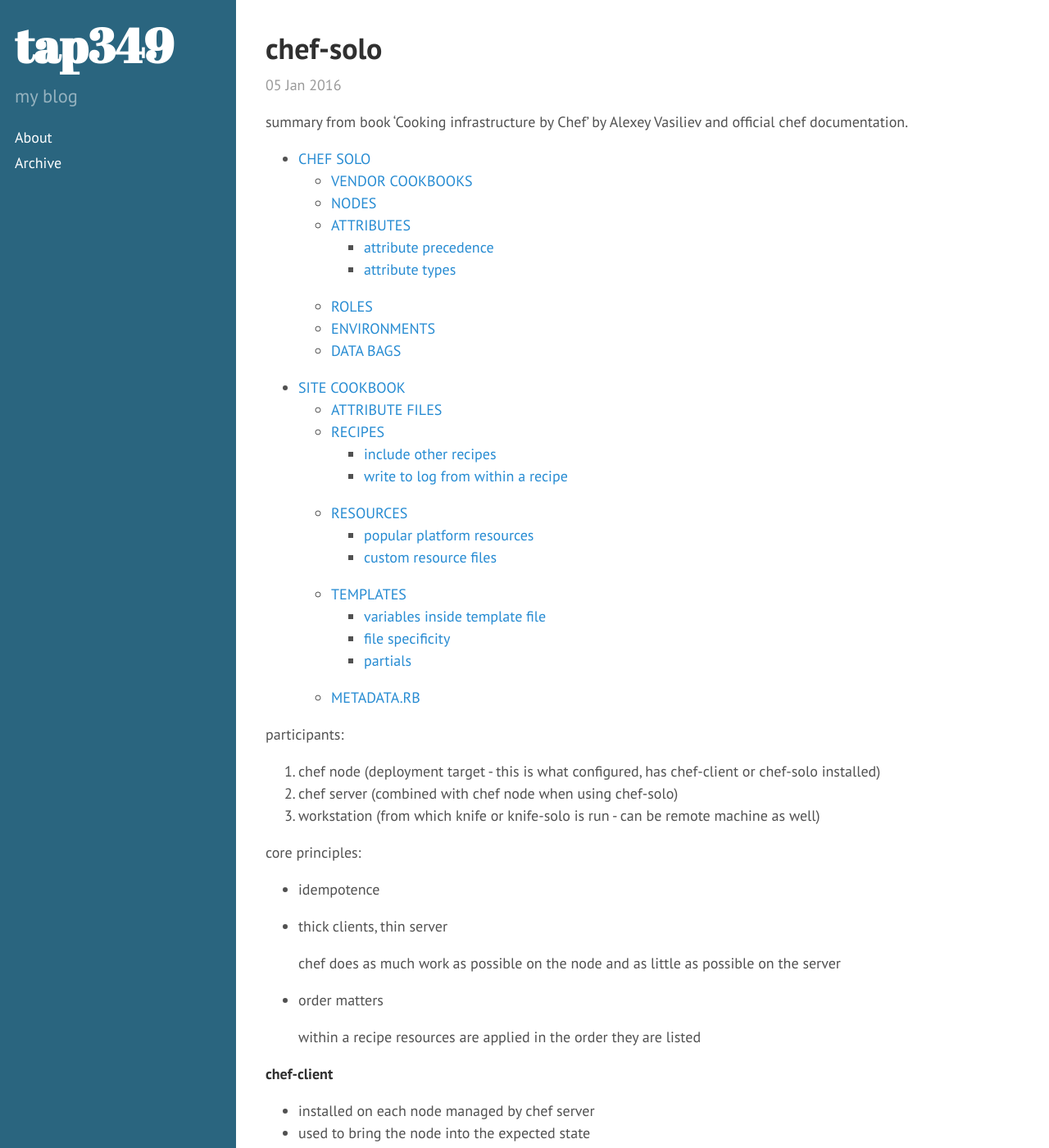
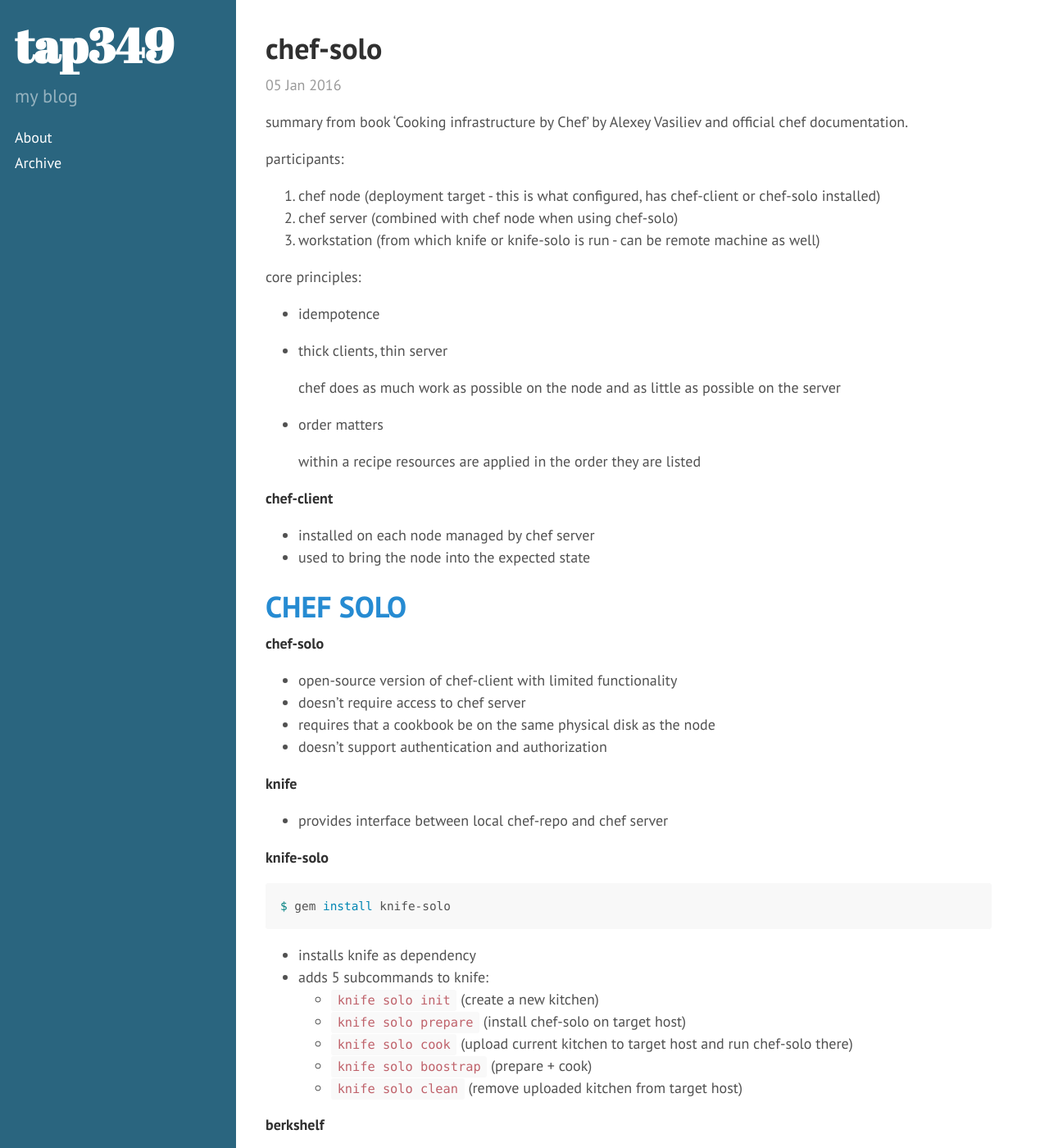
Before and after one commit to tap349/tap349.github.io, a Jekyll site: the page built from _posts/2016-01-06-chef-solo.md, in a window 1280 px wide and 1400 px high. Shown: the whole window at 82% size. Built offline with Jekyll 4.4.1, drawn with Linux system fonts in a browser that asks for light colours; some of the changed lines change nothing that is shown.

Commit message:
update 2016-02-27_23:58:44

```diff
--- a/_posts/2016-01-06-chef-solo.md
+++ b/_posts/2016-01-06-chef-solo.md
@@ -11,7 +11,6 @@ and official chef documentation.
 
 <!-- more -->
 
-* TOC
 {:toc}
 
 participants:
```
